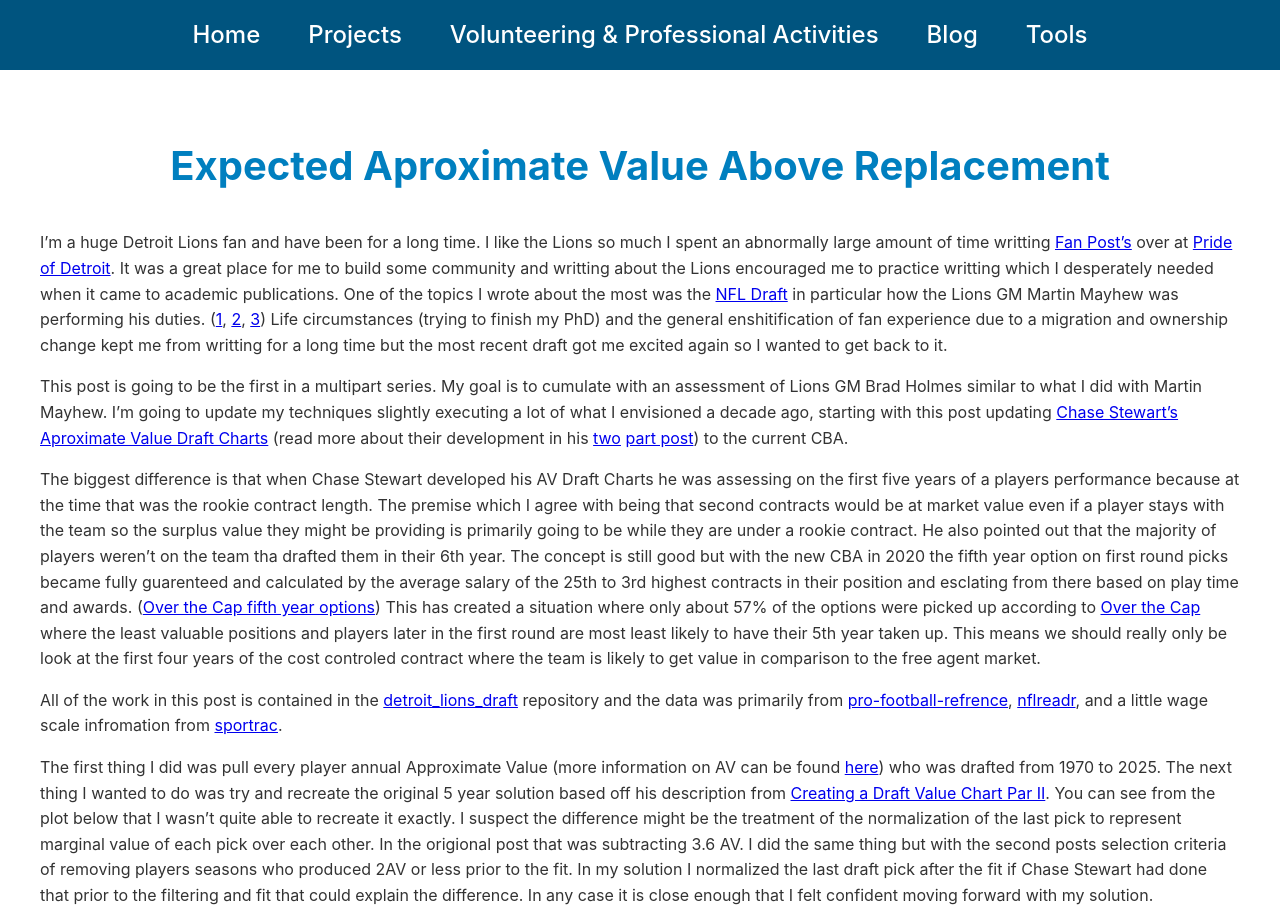
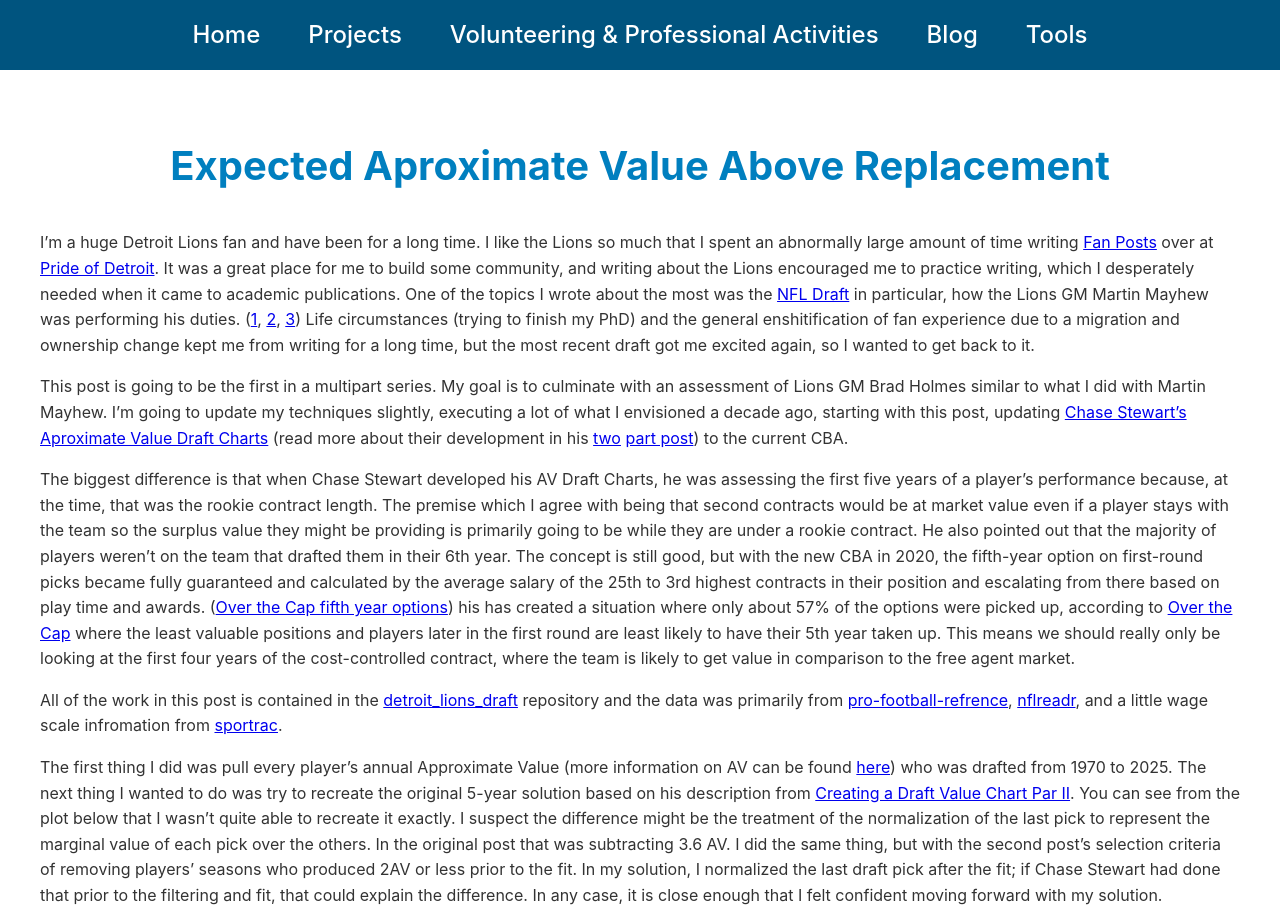
Before and after one commit to cram9030/cram9030.github.io, a Jekyll site: the page built from _posts/2026-05-09-eaar.md, in a window 1280 px wide and 1400 px high, cut to the strip 0-921 px from the top of the window. Built offline with Jekyll 4.4.1, drawn with Linux system fonts in a browser that asks for light colours; some of the changed text lies outside the part shown.

Commit message:
Fixed grammar and spelling mistakes in eaar _posts

```diff
--- a/_posts/2026-05-09-eaar.md
+++ b/_posts/2026-05-09-eaar.md
@@ -5,15 +5,15 @@ show_title: true
 date: 2026-05-09
 ---
 
-I'm a huge Detroit Lions fan and have been for a long time. I like the Lions so much I spent an abnormally large amount of time writting [Fan Post's](https://www.sbnation.com/users/s9EDKhYa8b/cram9030) over at [Pride of Detroit](https://www.prideofdetroit.com/). It was a great place for me to build some community and writting about the Lions encouraged me to practice writting which I desperately needed when it came to academic publications. One of the topics I wrote about the most was the [NFL Draft](https://www.prideofdetroit.com/post/m63iA18KHgmt) in particular how the Lions GM Martin Mayhew was performing his duties. ([1](https://www.prideofdetroit.com/post/Y2IfKpr0TpER), [2](https://www.prideofdetroit.com/post/E07ai1qUKB3J), [3](https://www.prideofdetroit.com/post/Oa1i_k2wspwQ)) Life circumstances (trying to finish my PhD) and the general enshitification of fan experience due to a migration and ownership change kept me from writting for a long time but the most recent draft got me excited again so I wanted to get back to it.
+I’m a huge Detroit Lions fan and have been for a long time. I like the Lions so much that I spent an abnormally large amount of time writing [Fan Posts](https://www.sbnation.com/users/s9EDKhYa8b/cram9030) over at [Pride of Detroit](https://www.prideofdetroit.com/). It was a great place for me to build some community, and writing about the Lions encouraged me to practice writing, which I desperately needed when it came to academic publications. One of the topics I wrote about the most was the [NFL Draft](https://www.prideofdetroit.com/post/m63iA18KHgmt) in particular, how the Lions GM Martin Mayhew was performing his duties. ([1](https://www.prideofdetroit.com/post/Y2IfKpr0TpER), [2](https://www.prideofdetroit.com/post/E07ai1qUKB3J), [3](https://www.prideofdetroit.com/post/Oa1i_k2wspwQ)) Life circumstances (trying to finish my PhD) and the general enshitification of fan experience due to a migration and ownership change kept me from writing for a long time, but the most recent draft got me excited again, so I wanted to get back to it.
 
-This post is going to be the first in a multipart series. My goal is to cumulate with an assessment of Lions GM Brad Holmes similar to what I did with Martin Mayhew. I'm going to update my techniques slightly executing a lot of what I envisioned a decade ago, starting with this post updating [Chase Stewart's Aproximate Value Draft Charts](https://www.footballperspective.com/draft-value-chart/) (read more about their development in his [two](https://www.footballperspective.com/creating-a-nfl-draft-value-chart-part-i/) [part post](https://www.footballperspective.com/creating-a-draft-value-chart-part-ii/)) to the current CBA.
+This post is going to be the first in a multipart series. My goal is to culminate with an assessment of Lions GM Brad Holmes similar to what I did with Martin Mayhew. I’m going to update my techniques slightly, executing a lot of what I envisioned a decade ago, starting with this post, updating [Chase Stewart's Aproximate Value Draft Charts](https://www.footballperspective.com/draft-value-chart/) (read more about their development in his [two](https://www.footballperspective.com/creating-a-nfl-draft-value-chart-part-i/) [part post](https://www.footballperspective.com/creating-a-draft-value-chart-part-ii/)) to the current CBA.
 
-The biggest difference is that when Chase Stewart developed his AV Draft Charts he was assessing on the first five years of a players performance because at the time that was the rookie contract length. The premise which I agree with being that second contracts would be at market value even if a player stays with the team so the surplus value they might be providing is primarily going to be while they are under a rookie contract. He also pointed out that the majority of players weren't on the team tha drafted them in their 6th year. The concept is still good but with the new CBA in 2020 the fifth year option on first round picks became fully guarenteed and calculated by the average salary of the 25th to 3rd highest contracts in their position and esclating from there based on play time and awards. ([Over the Cap fifth year options](https://overthecap.com/fifth-year-option-projections)) This has created a situation where only about 57% of the options were picked up according to [Over the Cap](https://overthecap.com/fifth-year-option-outcomes) where the least valuable positions and players later in the first round are most least likely to have their 5th year taken up. This means we should really only be look at the first four years of the cost controled contract where the team is likely to get value in comparison to the free agent market.
+The biggest difference is that when Chase Stewart developed his AV Draft Charts, he was assessing the first five years of a player's performance because, at the time, that was the rookie contract length. The premise which I agree with being that second contracts would be at market value even if a player stays with the team so the surplus value they might be providing is primarily going to be while they are under a rookie contract. He also pointed out that the majority of players weren’t on the team that drafted them in their 6th year. The concept is still good, but with the new CBA in 2020, the fifth-year option on first-round picks became fully guaranteed and calculated by the average salary of the 25th to 3rd highest contracts in their position and escalating from there based on play time and awards. ([Over the Cap fifth year options](https://overthecap.com/fifth-year-option-projections)) his has created a situation where only about 57% of the options were picked up, according to [Over the Cap](https://overthecap.com/fifth-year-option-outcomes) where the least valuable positions and players later in the first round are least likely to have their 5th year taken up. This means we should really only be looking at the first four years of the cost-controlled contract, where the team is likely to get value in comparison to the free agent market.
 
 All of the work in this post is contained in the [detroit_lions_draft](https://github.com/cram9030/detroit_lions_draft) repository and the data was primarily from [pro-football-refrence](https://www.pro-football-reference.com/), [nflreadr](https://nflreadr.nflverse.com/index.html), and a little wage scale infromation from [sportrac](https://www.spotrac.com/nfl).
 
-The first thing I did was pull every player annual Approximate Value (more information on AV can be found [here](https://www.pro-football-reference.com/about/approximate_value.htm)) who was drafted from 1970 to 2025. The next thing I wanted to do was try and recreate the original 5 year solution based off his description from [Creating a Draft Value Chart Par II](https://www.footballperspective.com/creating-a-draft-value-chart-part-ii/). You can see from the plot below that I wasn't quite able to recreate it exactly. I suspect the difference might be the treatment of the normalization of the last pick to represent marginal value of each pick over each other. In the origional post that was subtracting 3.6 AV. I did the same thing but with the second posts selection criteria of removing players seasons who produced 2AV or less prior to the fit. In my solution I normalized the last draft pick after the fit if Chase Stewart had done that prior to the filtering and fit that could explain the difference. In any case it is close enough that I felt confident moving forward with my solution.
+The first thing I did was pull every player's annual Approximate Value (more information on AV can be found [here](https://www.pro-football-reference.com/about/approximate_value.htm)) who was drafted from 1970 to 2025. The next thing I wanted to do was try to recreate the original 5-year solution based on his description from [Creating a Draft Value Chart Par II](https://www.footballperspective.com/creating-a-draft-value-chart-part-ii/). You can see from the plot below that I wasn’t quite able to recreate it exactly. I suspect the difference might be the treatment of the normalization of the last pick to represent the marginal value of each pick over the others. In the original post that was subtracting 3.6 AV. I did the same thing, but with the second post's selection criteria of removing players' seasons who produced 2AV or less prior to the fit. In my solution, I normalized the last draft pick after the fit; if Chase Stewart had done that prior to the filtering and fit, that could explain the difference. In any case, it is close enough that I felt confident moving forward with my solution.
 
 <iframe src="/assets/plots/fp_av_recreation.html"
         width="100%"
@@ -54,7 +54,7 @@ Now that I had established the fit I wanted to codify Stewart's early attempts t
 | 75%        | 2.0       |
 | max        | 12.0      |
 
-After the fit I removed the replacement level value over 4 years of ~4.6 and I had a [new draft value chart](https://github.com/cram9030/detroit_lions_draft/blob/main/data/processed/expected_av_above_replacement.csv).
+After the fit, I removed the replacement level value over 4 years of ~4.6, and I had a [new draft value chart](https://github.com/cram9030/detroit_lions_draft/blob/main/data/processed/expected_av_above_replacement.csv).
 
 <iframe src="/assets/plots/expected_av_above_replacement.html"
         width="100%"
@@ -62,7 +62,7 @@ After the fit I removed the replacement level value over 4 years of ~4.6 and I h
         frameborder="0">
 </iframe>
 
-With that done it was time to compare it to the other draft value charts. I chose to compare to the legacy [Jimmy Johnson chart](https://www.footballperspective.com/draft-value-chart/), [Rich-Hill](https://www.drafttek.com/NFL-Trade-Value-Chart-Rich-Hill.asp), [Fitzgerald-Spielberger](https://overthecap.com/draft-trade-value-chart), [PFF-WAR](https://www.pff.com/news/nfl-revisiting-the-losers-curse-the-surplus-value-of-draft-picks), and the [origional Football Prospectives chart](https://www.footballperspective.com/draft-value-chart/). For the PFF-WAR values I extracted them from the plot in the article using WebPlotDigitizer so there are some limitiation to the accuracy of the plots.
+With that done, it was time to compare it to the other draft value charts. I chose to compare to the legacy [Jimmy Johnson chart](https://www.footballperspective.com/draft-value-chart/), [Rich-Hill](https://www.drafttek.com/NFL-Trade-Value-Chart-Rich-Hill.asp), [Fitzgerald-Spielberger](https://overthecap.com/draft-trade-value-chart), [PFF-WAR](https://www.pff.com/news/nfl-revisiting-the-losers-curse-the-surplus-value-of-draft-picks), and the [original Football Prospective chart](https://www.footballperspective.com/draft-value-chart/). For the PFF-WAR values, I extracted them from the plot in the article using WebPlotDigitizer, so there are some limitations to the accuracy of the plots.
 
 <iframe src="/assets/plots/eavar_vs_trade_charts.html"
         width="100%"
@@ -72,10 +72,12 @@ With that done it was time to compare it to the other draft value charts. I chos
 
 At this point it is probably worth talking about the fact that while each of these models seem to be trying to acheive the same thing their objectives are slightly different. The Jimmy Johnson and Rich-Hill models are descriptive models while the rest are normative models. That is to say the Jimmy Johnson and Rich-Hill models are based off what GMs actually did while all the others are meant to represent what they should do ideally.
 
-Even within the normative models there are some nuances the first is that EAVAR and PFF WAR models are normative to the on field performance. Approximate value assigned player value for team performance in total offensive or defensive output relative to the rest of the league. The PFF WAR is meant to assign player value to the teams wins. These two values should correlate very strongly with each other and are tied directly to on field performance. The origional Football Prospectives plots fall into this category as well though there was a serious node to making choices that were more descriptive than normative when given the oppertunity like the choice of the logrithmic fit. The Fitzgerald-Spielberger model is normative in the a very clever traditional economics since where they use the second contracts as an estimate of how much the league values the player and therefore can use that to estiamte the expected value of a draft slot. I like to think of this as if GMs do not meet the Fitzgerald-Spielberger then they as a group are not being consistent with their own behavior.
+At this point, it is probably worth talking about the fact that while each of these models seems to be trying to achieve the same thing, their objectives are slightly different. The Jimmy Johnson and Rich-Hill models are descriptive models, while the rest are normative models. That is to say, the Jimmy Johnson and Rich-Hill models are based on what GMs actually did, while all the others are meant to represent what they should do ideally.
 
-With that explination out of the way I am pretty happy with the results. The plot above normalized the values so that the first picks value was 1 similar to what Timo Riske did in the PFF article. We can clearly see that for each charts with unique objectives there closer the objectives they closer they look with the Fitzgerald-Spielberger model aligning with the Football Prospective ones and the Jimmy Johnson and Rich-Hill charts lining up.
+Even within the normative models, there are some nuances. The first is that EAVAR and PFF WAR models are normative to the on-field performance. Approximate value assigned to player value for team performance in total offensive or defensive output relative to the rest of the league. The PFF WAR is meant to assign player value to the team's wins. These two values should correlate very strongly with each other and are tied directly to on-field performance. The original Football Prospective plots fall into this category as well, though there was a serious node to making choices that were more descriptive than normative when given the opportunity, like the choice of the logrithmic fit. The Fitzgerald-Spielberger model is normative in a very clever traditional economics since where they use the second contracts as an estimate of how much the league values the player and therefore can use that to estiamte the expected value of a draft slot. I like to think of this as if GMs do not meet the Fitzgerald-Spielberger then they as a group, are not being consistent with their own behavior.
 
-I feel the closeness of the EAVAR and PFF-WAR models especially early in the draft is a good sign for the EAVAR model in that for all of it's flaw's PFF is still probably the best quality data for positions without counting stats like offensive lineman. We can see that the biggest difference comes in the late second round or early third round where the PFF model has a sort of two phase slope that I think if I made different modeling choices might be able to capture or it could purely be a data difference.
+With that explanation out of the way, I am pretty happy with the results. The plot above normalized the values so that the first pick's value was 1, similar to what Timo Riske did in the PFF article. We can clearly see that for each charts with unique objectives there closer the objectives they closer they look with the Fitzgerald-Spielberger model aligning with the Football Prospective ones and the Jimmy Johnson and Rich-Hill charts lining up.
 
-In later posts I will be using the new EAVAR to analyize GMs performance relative to expectations.
+I feel the closeness of the EAVAR and PFF-WAR models, especially early in the draft, is a good sign for the EAVAR model in that, for all of it’s flaw’s, PFF is still probably the best quality data for positions without counting stats like offensive lineman. We can see that the biggest difference comes in the late second round or early third round, where the PFF model has a sort of two-phase slope that I think, if I made different modeling choices, might be able to capture, or it could purely be a data difference.
+
+In later posts, I will be using the new EAVAR to analyze GM's performance relative to expectations.
```
Also changed, not shown: other parts of _posts/2026-05-09-eaar.md (+4 -4 lines).
